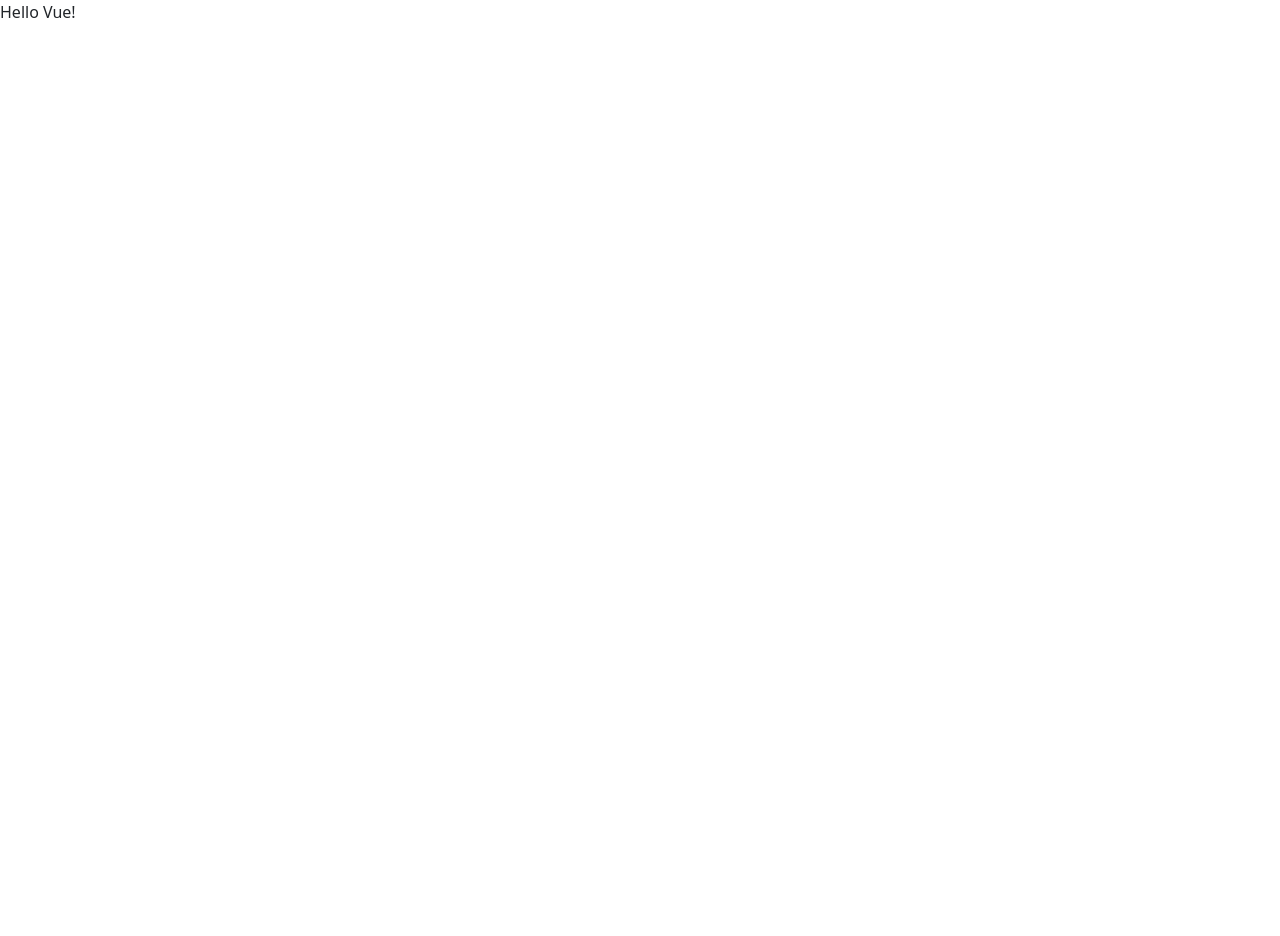
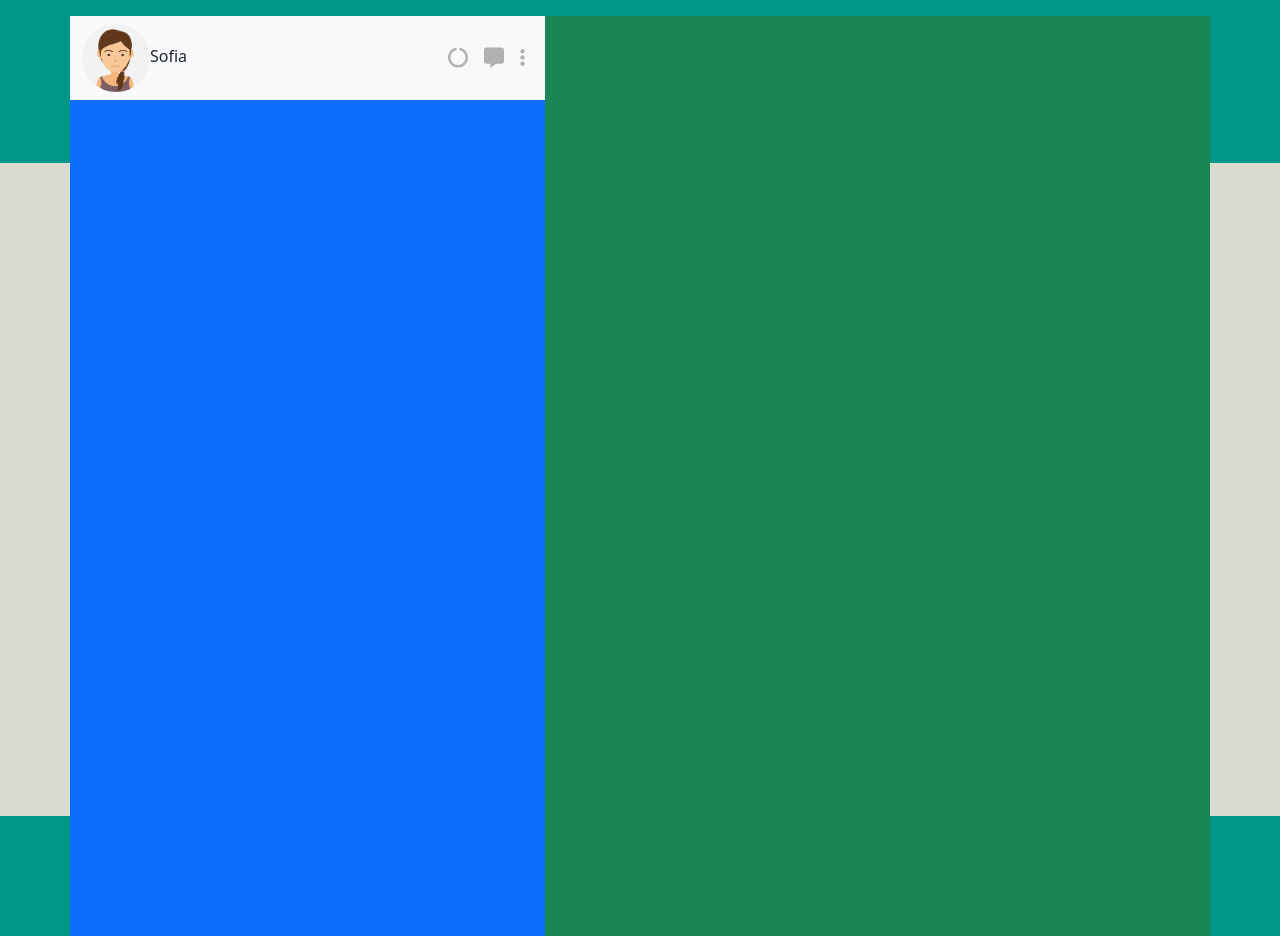
Before and after one commit to davidetaribelli/vue-boolzapp, a plain HTML site: page index.html in a window 1280 px wide. Before the commit the page ends 800 px from the top, so only its background shows below. Drawn offline with nearby package versions, Linux system fonts and the light colour scheme.

Commit message:
add img profile

```diff
--- a/assets/css/style.css
+++ b/assets/css/style.css
@@ -1,5 +1,31 @@
+/* css su tutta la pagina */
 *{
     box-sizing: border-box;
     padding: 0;
     margin: 0;
 }
+
+body{
+    background: linear-gradient(to bottom, #009688 20%, #dbdbd2 20%);
+    height: 100vh;
+}
+
+/* css main */
+
+.h_structure{
+    min-height: 920px;
+}
+
+.h_user{
+    height: 4,25rem;
+}
+
+.user_ > img{
+    width: 68px;
+    height: 68px;
+    border-radius: 50%;
+}
+
+.option_symbol{
+    color: #b1b1b1;
+}
--- a/assets/js/main.js
+++ b/assets/js/main.js
@@ -3,7 +3,7 @@ const { createApp } = Vue
   createApp({
     data() {
       return {
-        message: 'Hello Vue!'
+
       }
     }
   }).mount('#app')
--- a/index.html
+++ b/index.html
@@ -12,7 +12,41 @@
 </head>
 <body>
 
-    <div id="app">{{ message }}</div>
+    <main>
+        <div id="app" class="container my-3 mx-auto">
+            <div class="row">
+                <div class="col-5 bg-primary h_structure m-0 p-0">
+                    <div class="row">
+                        <!-- lo utilizzo per la parte alta sx-->
+                        <div class="h_user">
+                            <nav class="navbar bg-light ">
+                                <div class="container-fluid justify-content-between">
+                                    <div class="user_">
+                                        <img src="./img/avatar_io.jpg" alt="io">
+                                        <label> Sofia </label>
+                                    </div>
+                                    <div class="option_ d-flex">
+                                        <div class="option_symbol mx-2 fs-5">
+                                            <i class="fa-solid fa-circle-notch"></i>
+                                        </div>
+                                        <div class="option_symbol mx-2 fs-5">
+                                            <i class="fa-solid fa-message"></i>
+                                        </div>
+                                        <div class="option_symbol mx-2 fs-5">
+                                            <i class="fa-solid fa-ellipsis-vertical"></i>
+                                        </div>
+                                    </div>
+                                </div>
+                            </nav>
+                        </div>
+                    </div>
+                </div>
+                <div class="col-7 bg-success h_structure m-0 p-0">
+
+                </div>
+            </div>
+        </div>
+    </main>
 
     <script src="./assets/js/main.js"></script>
 </body>
```
